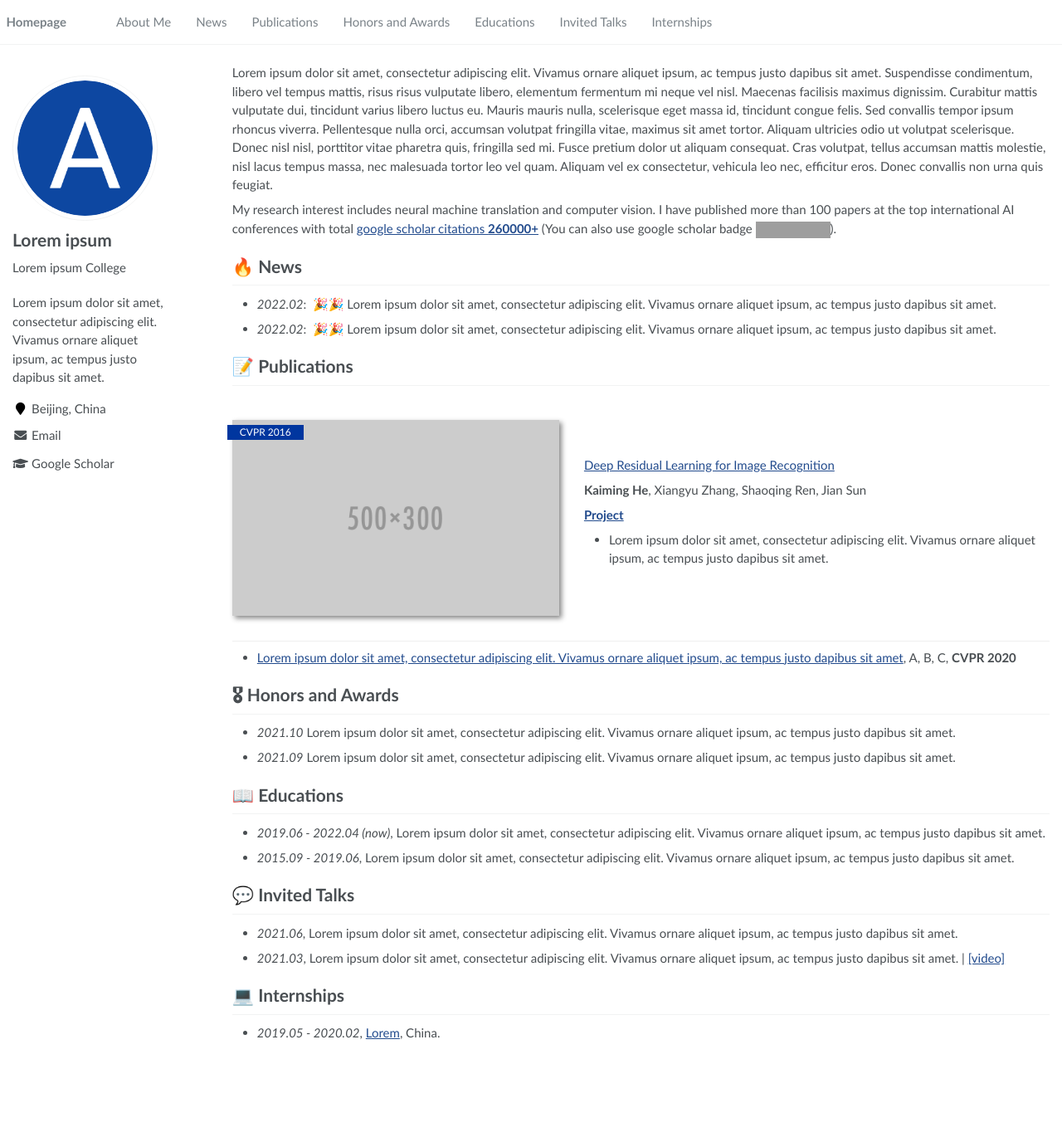
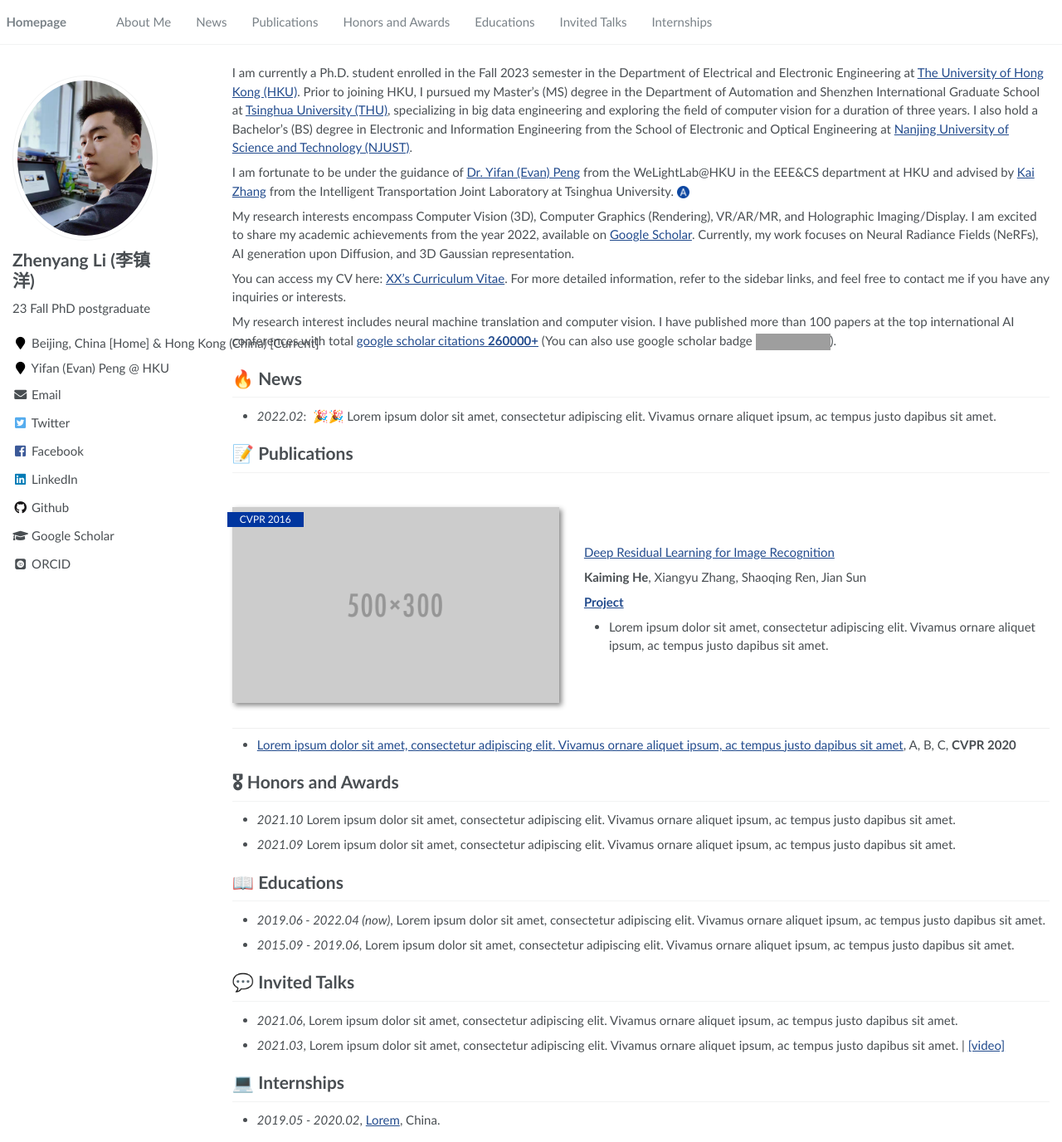
Before and after one commit to Lagrangeli/Lagrangeli.github.io, a Jekyll site: the page built from _pages/about.md, in a window 1280 px wide and 1376 px high. Shown: the whole window at 83% size. Built offline with Jekyll 4.4.1, drawn with Linux system fonts in a browser that asks for light colours; some web fonts are replaced; grey boxes are pictures that could not be loaded.

Commit message:
add introduction

```diff
--- a/_config.yml
+++ b/_config.yml
@@ -6,9 +6,9 @@
 # `jekyll serve`. If you change this file, please restart the server process.
 
 # Site Settings
-title                    : "Lorem ipsum"
-description              : "Lorem ipsum dolor sit amet, consectetur adipiscing elit. Vivamus ornare aliquet ipsum, ac tempus justo dapibus sit amet. "
-repository               : "RayeRen/acad-homepage.github.io"
+title                    : "Homepage"
+description              : # "Lorem ipsum dolor sit amet, consectetur adipiscing elit. Vivamus ornare aliquet ipsum, ac tempus justo dapibus sit amet. "
+repository               : # "Lagrangeli/Lagrangeli.github.io"
 google_scholar_stats_use_cdn : true
 
 # google analytics
@@ -21,31 +21,31 @@ baidu_site_verification  :  # get baidu_site_verification from https://ziyuan.ba
 
 # Site Author
 author:
-  name             : "Lorem ipsum"
-  avatar           : "images/android-chrome-512x512.png"
-  bio              : "Lorem ipsum College"
-  location         : "Beijing, China"
-  employer         :
+  name             : "Zhenyang Li (李镇洋)"
+  avatar           : "images/self-icon.png"
+  bio              : "23 Fall PhD postgraduate"
+  location         : "Beijing, China [Home] & Hong Kong (China) [Current]"
+  employer         : "Yifan (Evan) Peng @ HKU"
   pubmed           :
-  googlescholar    : "https://scholar.google.com/citations?user=YOUR_GOOGLE_SCHOLAR_ID"
-  email            : "Lorem@ipsum.com"
+  googlescholar    : "https://scholar.google.com/citations?user=r9f4mLMAAAAJ&hl=en"
+  email            : "lagrangelzy@gmail.com"
   researchgate     :  # e.g., "https://www.researchgate.net/profile/yourprofile"
   uri              :
   bitbucket        :
   codepen          :
   dribbble         :
   flickr           :
-  facebook         :
+  facebook         : "https://www.facebook.com/profile.php?id=100092909247294&mibextid=LQQJ4d"
   foursquare       :
-  github           : # e.g., "github username"
+  github           : "Lagrangeli" # e.g., "github username"
   google_plus      :
   keybase          :
   instagram        :
   impactstory      : # e.g., "https://profiles.impactstory.org/u/xxxx-xxxx-xxxx-xxxx"
   lastfm           :
-  linkedin         : # e.g., "linkedin username"
+  linkedin         : "Zhenyang Li" # e.g., "linkedin username"
   dblp             : # e.g., "https://dblp.org/pid/xx/xxxx.html"
-  orcid            : # e.g., "https://orcid.org/xxxx"
+  orcid            : "https://orcid.org/0000-0002-4688-8354" # e.g., "https://orcid.org/xxxx"
   pinterest        :
   soundcloud       :
   stackoverflow    : # http://stackoverflow.com/users/123456/username
@@ -57,6 +57,7 @@ author:
   xing             :
   youtube          :
   wikipedia        :
+  twitter          : "https://twitter.com/ZhenyangLi12"
 
 
 # Reading Files
--- a/_pages/about.md
+++ b/_pages/about.md
@@ -1,7 +1,7 @@
 ---
 permalink: /
-title: ""
-excerpt: ""
+title: # "Career and Passion Intersect: Zhenyang Li's Professional Hub"
+excerpt: "About me"
 author_profile: true
 redirect_from:
   - /about/
@@ -17,13 +17,17 @@ redirect_from:
 
 <span class='anchor' id='about-me'></span>
 
-Lorem ipsum dolor sit amet, consectetur adipiscing elit. Vivamus ornare aliquet ipsum, ac tempus justo dapibus sit amet. Suspendisse condimentum, libero vel tempus mattis, risus risus vulputate libero, elementum fermentum mi neque vel nisl. Maecenas facilisis maximus dignissim. Curabitur mattis vulputate dui, tincidunt varius libero luctus eu. Mauris mauris nulla, scelerisque eget massa id, tincidunt congue felis. Sed convallis tempor ipsum rhoncus viverra. Pellentesque nulla orci, accumsan volutpat fringilla vitae, maximus sit amet tortor. Aliquam ultricies odio ut volutpat scelerisque. Donec nisl nisl, porttitor vitae pharetra quis, fringilla sed mi. Fusce pretium dolor ut aliquam consequat. Cras volutpat, tellus accumsan mattis molestie, nisl lacus tempus massa, nec malesuada tortor leo vel quam. Aliquam vel ex consectetur, vehicula leo nec, efficitur eros. Donec convallis non urna quis feugiat.
+I am currently a Ph.D. student enrolled in the Fall 2023 semester in the Department of Electrical and Electronic Engineering at [The University of Hong Kong (HKU)](https://www.hku.hk/). Prior to joining HKU, I pursued my Master's (MS) degree in the Department of Automation and Shenzhen International Graduate School at [Tsinghua University (THU)](https://www.tsinghua.edu.cn/), specializing in big data engineering and exploring the field of computer vision for a duration of three years. I also hold a Bachelor's (BS) degree in Electronic and Information Engineering from the School of Electronic and Optical Engineering at [Nanjing University of Science and Technology (NJUST)](https://eoe.njust.edu.cn/).
 
-My research interest includes neural machine translation and computer vision. I have published more than 100 papers at the top international AI conferences with total <a href='https://scholar.google.com/citations?user=DhtAFkwAAAAJ'>google scholar citations <strong><span id='total_cit'>260000+</span></strong></a> (You can also use google scholar badge <a href='https://scholar.google.com/citations?user=DhtAFkwAAAAJ'><img src="https://img.shields.io/endpoint?url={{ url | url_encode }}&logo=Google%20Scholar&labelColor=f6f6f6&color=9cf&style=flat&label=citations"></a>).
+I am fortunate to be under the guidance of [Dr. Yifan (Evan) Peng](https://www.eee.hku.hk/~evanpeng/#opennewwindow) from the WeLightLab@HKU in the EEE&CS department at HKU and advised by [Kai Zhang](https://www.sigs.tsinghua.edu.cn/zk_en/main.htm) from the Intelligent Transportation Joint Laboratory at Tsinghua University. <img src="images/favicon-32x32.png" style="width: 1em;">
 
+My research interests encompass Computer Vision (3D), Computer Graphics (Rendering), VR/AR/MR, and Holographic Imaging/Display. I am excited to share my academic achievements from the year 2022, available on [Google Scholar](https://scholar.google.com/citations?user=r9f4mLMAAAAJ&hl=en). Currently, my work focuses on Neural Radiance Fields (NeRFs), AI generation upon Diffusion, and 3D Gaussian representation.
+
+You can access my CV here: [XX's Curriculum Vitae](../assets/Curriculum_Vitae.pdf). For more detailed information, refer to the sidebar links, and feel free to contact me if you have any inquiries or interests.
+
+My research interest includes neural machine translation and computer vision. I have published more than 100 papers at the top international AI conferences with total <a href='https://scholar.google.com/citations?user=r9f4mLMAAAAJ'>google scholar citations <strong><span id='total_cit'>260000+</span></strong></a> (You can also use google scholar badge <a href='https://scholar.google.com/citations?user=r9f4mLMAAAAJ'><img src="https://img.shields.io/endpoint?url={{ url | url_encode }}&logo=Google%20Scholar&labelColor=f6f6f6&color=9cf&style=flat&label=citations"></a>).
 
 # 🔥 News
-- *2022.02*: &nbsp;🎉🎉 Lorem ipsum dolor sit amet, consectetur adipiscing elit. Vivamus ornare aliquet ipsum, ac tempus justo dapibus sit amet.
 - *2022.02*: &nbsp;🎉🎉 Lorem ipsum dolor sit amet, consectetur adipiscing elit. Vivamus ornare aliquet ipsum, ac tempus justo dapibus sit amet.
 
 # 📝 Publications
```
Also changed, not shown: images/self-icon.JPG (added), images/self-icon.png (added).
